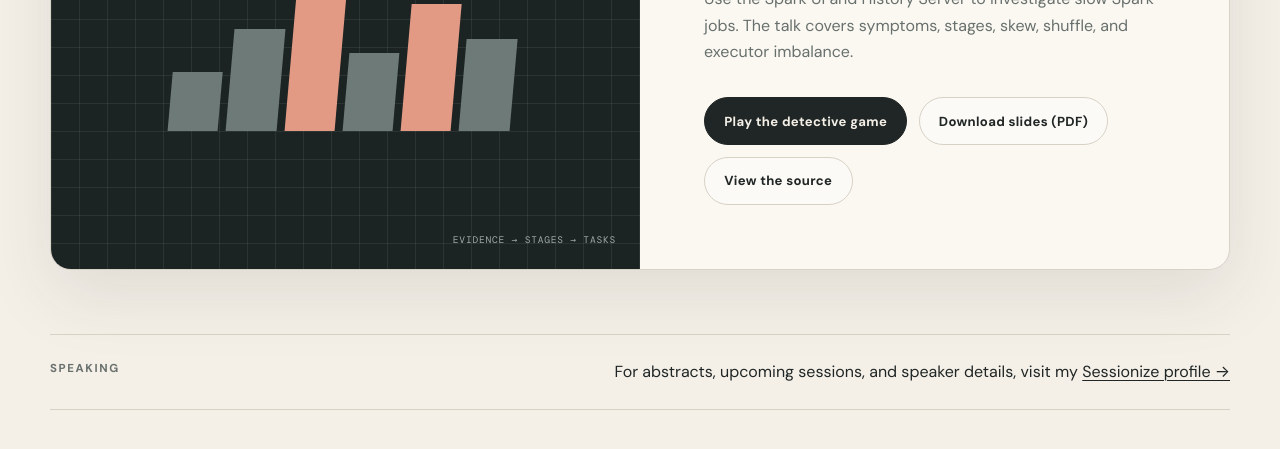
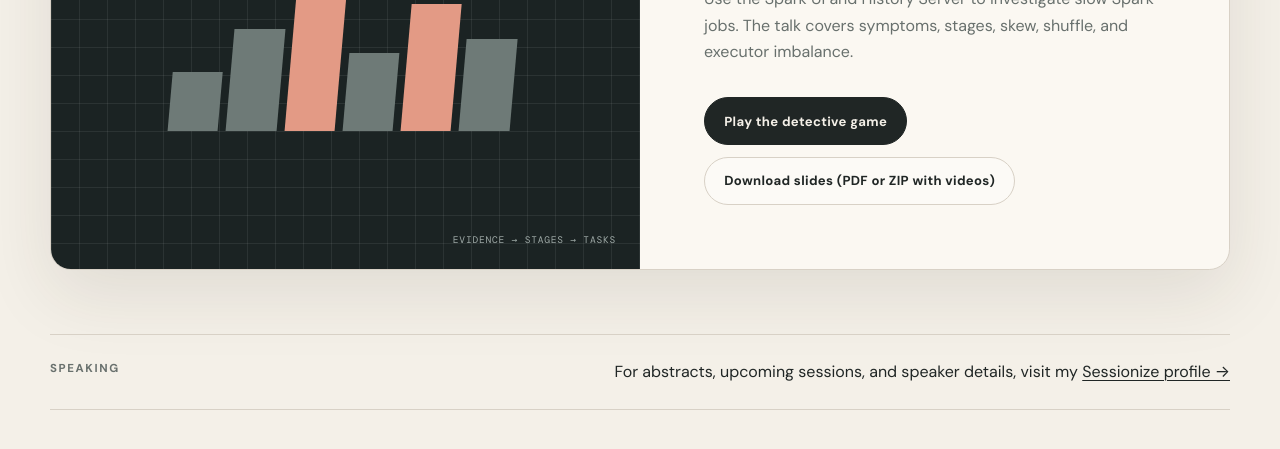
Before and after one commit to ThibauldC/glorious-manta, an Eleventy site: page presentations.njk in a window 1280 px wide. Shown: the part 647-1096 px from the top of the page. Built offline with nearby package versions, Linux system fonts and the light colour scheme; Eleventy itself is replaced by a stand-in of ours; files that its build step writes are made by us from their sources.

Commit message:
Update presentation download link

```diff
--- a/presentations.njk
+++ b/presentations.njk
@@ -20,8 +20,7 @@ description: Talks and Slidev decks by Thibauld Croonenborghs.
     <p>Use the Spark UI and History Server to investigate slow Spark jobs. The talk covers symptoms, stages, skew, shuffle, and executor imbalance.</p>
     <div class="deck-actions">
       <a class="button primary" href="/spark-ui/">Play the detective game</a>
-      <a class="button" href="https://github.com/ThibauldC/spark-ui-detective/releases/latest/download/the-spark-detective.pdf">Download slides (PDF)</a>
-      <a class="button" href="https://github.com/ThibauldC/spark-ui-detective">View the source</a>
+      <a class="button" href="https://github.com/ThibauldC/spark-ui-detective/releases">Download slides (PDF or ZIP with videos)</a>
     </div>
   </div>
 </article>
```
